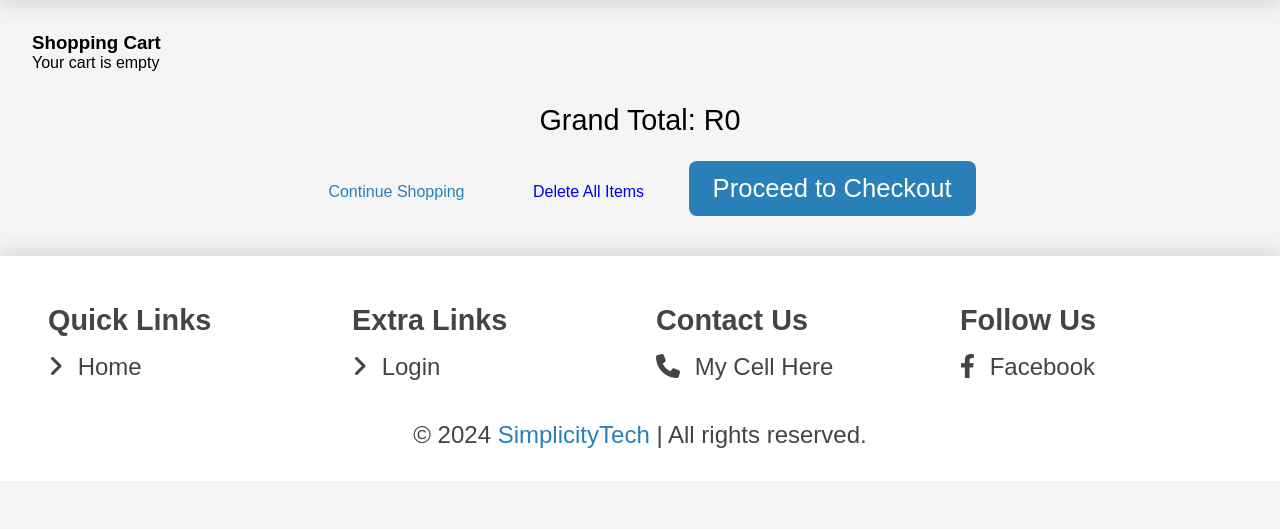
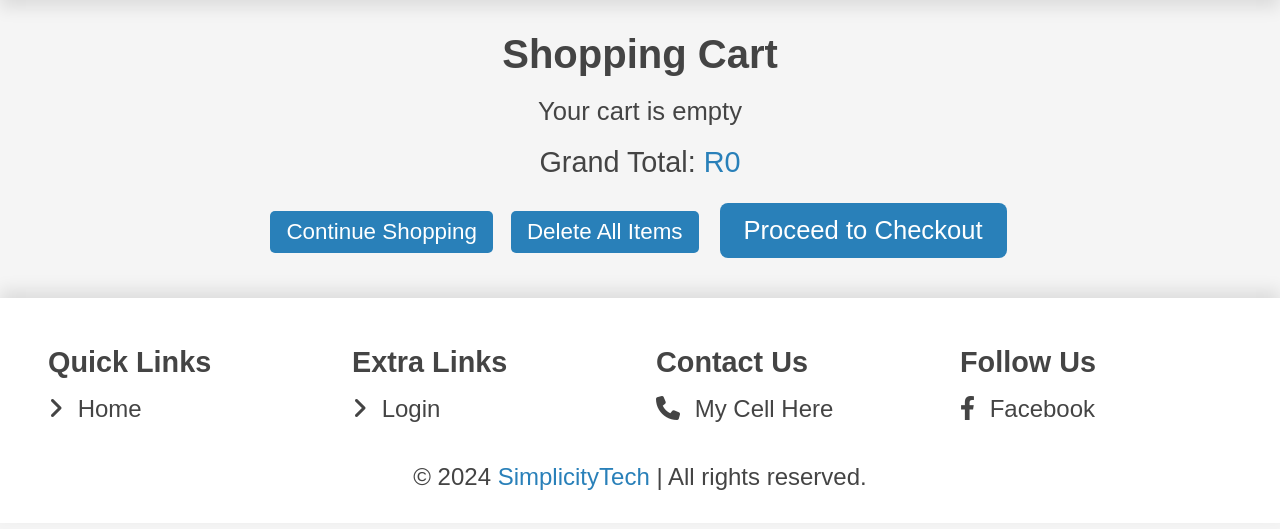
Before and after one commit to KoltzowLJ/iteca3-12-v9t2ldzz1-louwrens-koltzow-project-final, a PHP site: page /cart.php in a window 1280 px wide. Shown: the part 141-670 px from the top of the page. Run offline with PHP 8.4, Linux system fonts and the light colour scheme; the visitor is signed in with stand-in values (Sample User, id 1); data that the repository does not hold is empty; some libraries are stand-ins or nearby versions; grey boxes are pictures that could not be loaded.

Commit message:
styles and bugfixes

```diff
--- a/assets/css/styles.css
+++ b/assets/css/styles.css
@@ -1045,3 +1045,203 @@ body {
 .product-view .product-details .btn:hover {
   background-color: var(--black);
 }
+
+/* Category Filter */
+.category-filter {
+  text-align: center;
+  margin-bottom: 20px;
+}
+
+.category-filter select {
+  padding: 10px;
+  font-size: 16px;
+  border-radius: 5px;
+  border: 1px solid #ccc;
+  outline: none;
+  cursor: pointer;
+  transition: border-color 0.3s ease;
+}
+
+.category-filter select:hover {
+  border-color: #2980b9;
+}
+
+/* Wishlist and Cart */
+.products {
+    padding: 20px;
+    text-align: center;
+}
+
+.products .heading {
+    font-size: 2.5rem;
+    color: var(--black);
+    margin-bottom: 20px;
+}
+
+.products .box-container {
+    display: grid;
+    grid-template-columns: repeat(auto-fit, minmax(300px, 1fr));
+    gap: 20px;
+}
+
+.products .box {
+    background-color: var(--white);
+    border-radius: 10px;
+    box-shadow: var(--box-shadow);
+    padding: 15px;
+    text-align: center;
+    transition: transform 0.3s ease, box-shadow 0.3s ease;
+}
+
+.products .box:hover {
+    transform: translateY(-10px);
+    box-shadow: 0 8px 16px rgba(0, 0, 0, 0.2);
+}
+
+.products .box img {
+    max-height: 200px;
+    width: auto;
+    margin-bottom: 10px;
+}
+
+.products .box .name {
+    font-size: 1.8rem;
+    color: var(--black);
+    margin-bottom: 10px;
+}
+
+.products .box .flex {
+    display: flex;
+    justify-content: center;
+    align-items: center;
+    gap: 10px;
+    margin-bottom: 10px;
+}
+
+.products .box .price {
+    font-size: 1.6rem;
+    color: var(--main-color);
+}
+
+.products .box .btn,
+.products .box .delete-btn {
+    display: inline-block;
+    padding: 0.5rem 1rem;
+    border-radius: 5px;
+    text-decoration: none;
+    font-size: 1.4rem;
+    cursor: pointer;
+}
+
+.products .box .btn {
+    background-color: var(--main-color);
+    color: var(--white);
+}
+
+.products .box .delete-btn {
+    background-color: var(--error-color);
+    color: var(--white);
+}
+
+.products .box .btn:hover,
+.products .box .delete-btn:hover {
+    background-color: var(--black);
+}
+
+.products .empty {
+    font-size: 1.6rem;
+    color: var(--black);
+}
+
+.wishlist-total,
+.cart-total {
+    margin-top: 20px;
+    font-size: 1.8rem;
+    color: var(--black);
+    text-align: center;
+}
+
+.wishlist-total span,
+.cart-total span {
+    color: var(--main-color);
+}
+
+.wishlist-total .option-btn,
+.cart-total .option-btn {
+    display: inline-block;
+    margin: 10px 5px;
+    padding: 0.5rem 1rem;
+    border-radius: 5px;
+    background-color: var(--main-color);
+    color: var(--white);
+    text-decoration: none;
+    font-size: 1.4rem;
+    cursor: pointer;
+}
+
+.wishlist-total .delete-btn,
+.cart-total .delete-btn {
+    background-color: var(--error-color);
+}
+
+.wishlist-total .btn,
+.cart-total .btn {
+    background-color: var(--main-color);
+}
+
+.wishlist-total .option-btn:hover,
+.wishlist-total .delete-btn:hover,
+.wishlist-total .btn:hover,
+.cart-total .option-btn:hover,
+.cart-total .delete-btn:hover,
+.cart-total .btn:hover {
+    background-color: var(--black);
+}
+
+/* Responsive Adjustments */
+@media (max-width: 768px) {
+    .products .box-container {
+        grid-template-columns: repeat(auto-fit, minmax(250px, 1fr));
+    }
+}
+
+@media (max-width: 480px) {
+    .header .logo img {
+        max-height: 40px;
+    }
+
+    .products .heading {
+        font-size: 2rem;
+    }
+
+    .products .box {
+        padding: 10px;
+    }
+
+    .products .box img {
+        max-height: 150px;
+    }
+
+    .products .box .name {
+        font-size: 1.6rem;
+    }
+
+    .products .box .price {
+        font-size: 1.4rem;
+    }
+
+    .wishlist-total,
+    .cart-total {
+        font-size: 1.6rem;
+    }
+
+    .wishlist-total .option-btn,
+    .wishlist-total .delete-btn,
+    .wishlist-total .btn,
+    .cart-total .option-btn,
+    .cart-total .delete-btn,
+    .cart-total .btn {
+        font-size: 1.2rem;
+        padding: 0.4rem 0.8rem;
+    }
+}
--- a/cart.php
+++ b/cart.php
@@ -79,7 +79,7 @@ if(isset($_POST['update_qty'])){
    ?>
    <form action="" method="post" class="box">
       <input type="hidden" name="cart_id" value="<?= htmlspecialchars($fetch_cart['id']); ?>">
-      <a href="quick_view.php?pid=<?= htmlspecialchars($fetch_cart['pid']); ?>" class="fas fa-eye"></a>
+      <a href="product_view_detail.php?pid=<?= htmlspecialchars($fetch_cart['pid']); ?>" class="fas fa-eye"></a>
       <img src="assets/uploaded_images/<?= htmlspecialchars($fetch_cart['image']); ?>" alt="<?= htmlspecialchars($fetch_cart['name']); ?>">
       <div class="name"><?= htmlspecialchars($fetch_cart['name']); ?></div>
       <div class="flex">
@@ -102,7 +102,7 @@ if(isset($_POST['update_qty'])){
    <div class="cart-total">
       <p>Grand Total: <span>R<?= htmlspecialchars($grand_total); ?></span></p>
       <a href="shop.php" class="option-btn">Continue Shopping</a>
-      <a href="cart.php?delete_all" class="delete-btn <?= ($grand_total > 1) ? '' : 'disabled'; ?>" onclick="return confirm('Delete all from cart?');">Delete All Items</a>
+      <a href="cart.php?delete_all" class="option-btn <?= ($grand_total > 1) ? '' : 'disabled'; ?>" onclick="return confirm('Delete all from cart?');">Delete All Items</a>
       <a href="checkout.php" class="btn <?= ($grand_total > 1) ? '' : 'disabled'; ?>">Proceed to Checkout</a>
    </div>
 
--- a/wishlist.php
+++ b/wishlist.php
@@ -85,7 +85,7 @@ if(isset($_GET['delete_all'])){
          <div class="price">R<?= htmlspecialchars($fetch_wishlist['price']); ?>/-</div>
       </div>
       <input type="submit" value="Add to Cart" class="btn" name="add_to_cart">
-      <input type="submit" value="Delete Item" onclick="return confirm('Delete this from wishlist?');" class="delete-btn" name="delete">
+      <input type="submit" value="Delete Item" onclick="return confirm('Delete this from wishlist?');" class="option-btn" name="delete">
    </form>
    <?php
       }
@@ -98,7 +98,7 @@ if(isset($_GET['delete_all'])){
    <div class="wishlist-total">
       <p>Grand Total: <span>R<?= htmlspecialchars($grand_total); ?>/-</span></p>
       <a href="shop.php" class="option-btn">Continue Shopping</a>
-      <a href="wishlist.php?delete_all" class="delete-btn <?= ($grand_total > 1) ? '' : 'disabled'; ?>" onclick="return confirm('Delete all from wishlist?');">Delete All Items</a>
+      <a href="wishlist.php?delete_all" class="option-btn <?= ($grand_total > 1) ? '' : 'disabled'; ?>" onclick="return confirm('Delete all from wishlist?');">Delete All Items</a>
    </div>
 
 </section>
```
Also changed, not shown: shop.php (+35 -12 lines).
